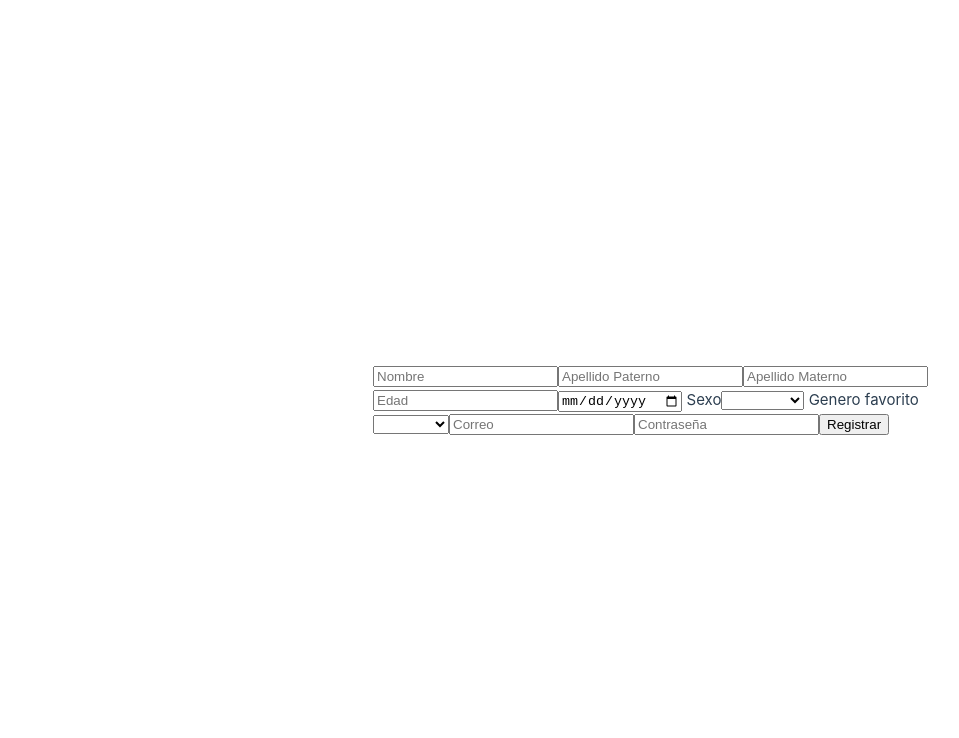
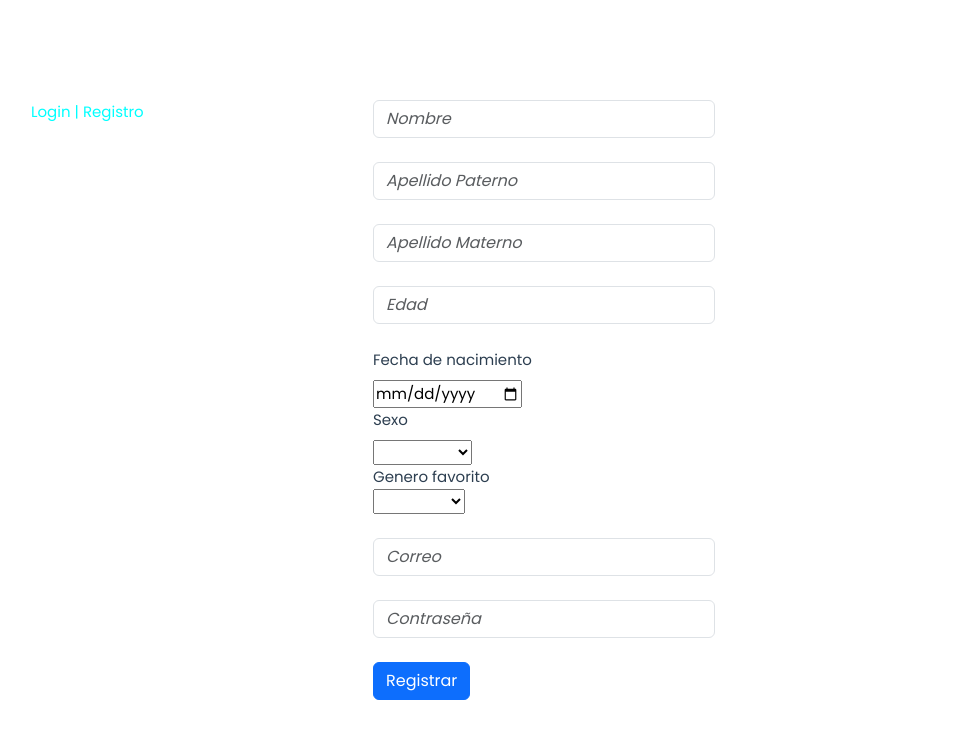
Before and after one commit to Herschel-Gonzalez/streaming-online, a Vue app: page /registro in a window 1280 px wide. Shown: the top 738 px of the page, without its empty margins (267-1226 px from the left). Built offline with nearby package versions, Linux system fonts and the light colour scheme; no server answers; the database is empty.

Commit message:
version de entrega final

```diff
--- a/index.html
+++ b/index.html
@@ -5,6 +5,9 @@
     <link rel="icon" href="/favicon.ico">
     <meta name="viewport" content="width=device-width, initial-scale=1.0">
     <title>Vite App</title>
+    <link rel="stylesheet" href="https://cdn.jsdelivr.net/npm/bootstrap-icons@1.10.3/font/bootstrap-icons.css">
+    <link href="https://cdn.jsdelivr.net/npm/bootstrap@5.3.0-alpha1/dist/css/bootstrap.min.css" rel="stylesheet" integrity="sha384-GLhlTQ8iRABdZLl6O3oVMWSktQOp6b7In1Zl3/Jr59b6EGGoI1aFkw7cmDA6j6gD" crossorigin="anonymous">
+    <script src="https://cdn.jsdelivr.net/npm/bootstrap@5.3.0-alpha1/dist/js/bootstrap.bundle.min.js" integrity="sha384-w76AqPfDkMBDXo30jS1Sgez6pr3x5MlQ1ZAGC+nuZB+EYdgRZgiwxhTBTkF7CXvN" crossorigin="anonymous"></script>
   </head>
   <body>
     <div id="app"></div>
--- a/package.json
+++ b/package.json
@@ -8,6 +8,7 @@
     "preview": "vite preview"
   },
   "dependencies": {
+    "bootstrap-icons": "^1.10.3",
     "firebase": "^8.10.1",
     "vue": "^3.2.45",
     "vue-firebase": "^1.0.8",
--- a/src/App.vue
+++ b/src/App.vue
@@ -9,17 +9,25 @@ import HelloWorld from './components/HelloWorld.vue'
     <div>
 
       <template v-if="user">
-        <RouterLink to="/dashboard">Dashboard </RouterLink>
-        <button @click.prevent="logout">Cerrar sesion</button>
+
+        <div class="menu">
+
+        <RouterLink to="/dashboard"> <h1> Dashboard </h1> </RouterLink>
+        <button @click.prevent="logout" class="btn btn-warning">Cerrar sesion</button>
+
+        </div>
 
 
       </template>
 
-      <template v-else>
-        <nav >
-          <RouterLink to="/login">Login</RouterLink>
+      <template v-else >
+
+        <nav>
+          <RouterLink to="/login">Login | </RouterLink>
           <RouterLink to="/registro">Registro</RouterLink>
         </nav>
+
+
       </template>
 
 
@@ -31,82 +39,18 @@ import HelloWorld from './components/HelloWorld.vue'
 </template>
 
 <style scoped>
-header {
-  line-height: 1.5;
-  max-height: 100vh;
-
-
-}
-
-.logo {
-  display: block;
-  margin: 0 auto 2rem;
-}
-
-nav {
-  width: 100%;
-  font-size: 12px;
-  text-align: center;
-  margin-top: 2rem;
-}
-
-nav a.router-link-exact-active {
-  color: var(--color-text);
-}
-
-nav a.router-link-exact-active:hover {
-  background-color: transparent;
-}
-
-nav a {
-  display: inline-block;
-  padding: 0 1rem;
-  border-left: 1px solid var(--color-border);
-}
-
-nav a:first-of-type {
-  border: 0;
-}
-
-@media (min-width: 1024px) {
-  header {
-    display: flex;
-    place-items: center;
-    padding-right: calc(var(--section-gap) / 2);
-  }
-
-  .logo {
-    margin: 0 2rem 0 0;
-  }
-
-  header .wrapper {
-    display: flex;
-    place-items: flex-start;
-    flex-wrap: wrap;
-  }
-
-
-  nav {
-    text-align: left;
-    margin-left: -21rem;
-    font-size: 1rem;
-    padding: 1rem 0;
-    margin-top: -28rem;
-
-}
 
 .menu{
-  padding-left: 10cm;
-}
-
-
+  padding-right: 12cm;
+  padding-top: 10px;
 
 }
 
 
 
+</style>
 
-</style>
+
 
 <script>
 
--- a/src/assets/main.css
+++ b/src/assets/main.css
@@ -1,4 +1,5 @@
 @import './base.css';
+@import url('https://fonts.googleapis.com/css2?family=Poppins&display=swap');
 
 #app {
   max-width: 1280px;
@@ -6,14 +7,17 @@
   padding: 2rem;
 
   font-weight: normal;
+  font-family: 'Poppins', sans-serif;
 }
 
 a,
 .green {
   text-decoration: none;
-  color: hsla(160, 100%, 37%, 1);
+  color: aqua;
   transition: 0.4s;
 }
+
+
 
 @media (hover: hover) {
   a:hover {
--- a/src/router/index.js
+++ b/src/router/index.js
@@ -13,7 +13,7 @@ const router = createRouter({
     {
       path: '/',
       name: 'home',
-      component: HomeView
+      component: LoginView
     },
     {
       path: '/about',
--- a/src/views/BuscarView.vue
+++ b/src/views/BuscarView.vue
@@ -7,31 +7,56 @@ import TheWelcome from '../components/TheWelcome.vue'
   <main>
 
     <br>
-    <input type="text" v-model="resultado" v-on:keypress="buscar" placeholder="Buscar pelicula o serie">
-
-    <div>
-        {{ resultado }}
-    </div>
+    <input type="text" class="form-control" v-model="resultado" v-on:keypress="buscar" placeholder="Buscar pelicula o serie">
+    <br>
+    <br>
 
     <div v-if="error">
         {{ error }}
+    </div>
+
+    <div v-for="(video, index) in resultados" :key="video.id">
+            <div class="container">
+              Duración: {{ video.duracion }}
+                <a :href="video.url"><img v-bind:src="video.miniatura" alt="imagen" :width="500" id="banner" class="image"></a>
+                <div class="middle">
+                    <div class="text">
+                        <em>{{ video.descripcion}}</em>
+                    </div>
+                </div>
+            <h5>{{ video.titulo }} </h5><br>
+            </div>
       </div>
 
   </main>
 </template>
 <script>
 
+
 import { auth, firebase } from "../firebase";
 export default{
   data() {
     return {
-      resultado:''
+      media: [],
+      resultados: []
     }
   },
   name:'BuscarView',
   methods: {
     buscar(){
-      resultado = this.resultado;
+
+      let resultado = this.resultado.toLowerCase();
+      this.resultados = [];
+
+      this.media = JSON.parse(localStorage.getItem("media"));
+
+      for (let pelicula of this.media) {
+        let titulo = (pelicula.titulo).toString().toLowerCase();
+        if (titulo.includes(resultado)) {
+          this.resultados.push(pelicula)
+        }
+      }
+
 
     },
     onMounted(){
--- a/src/views/DashboardView.vue
+++ b/src/views/DashboardView.vue
@@ -40,20 +40,88 @@ export default {
 
 <template>
     <main>
-        <div class="content">
-            Dashboard
+
+        <div class="menu">
+
+            <button v-on:click="buscar" class="btn btn-light">Buscar</button><br><br>
         </div>
 
-        <button v-on:click="buscar">Buscar</button><br>
+
+
+
+
 
         <div v-for="(video, index) in media" :key="video.id">
-
-            <a :href="video.url"><img v-bind:src="video.miniatura" alt="imagen" :width="300"></a><br>
-            {{ video.titulo }}
-
+            <div class="container">
+                Duración: {{ video.duracion }}
+                <a :href="video.url"><img v-bind:src="video.miniatura" alt="imagen" :width="500" id="banner" class="image"></a>
+                <div class="middle">
+                    <div class="text">
+                        <em>{{ video.descripcion}}</em>
+                    </div>
+                </div>
+            <h5>{{ video.titulo }}</h5><hr>
+            </div>
         </div>
 
     </main>
 
 
 </template>
+
+<style>
+
+.menu{
+  padding-right: 12cm;
+  padding-top: 10px;
+}
+
+.container {
+            position: relative;
+        }
+
+        .image {
+            opacity: 1;
+            display: block;
+            width: 100%;
+            height: auto;
+            transition: .5s ease;
+            backface-visibility: hidden;
+        }
+
+        .middle {
+            transition: .5s ease;
+            opacity: 0;
+            position: absolute;
+            top: 50%;
+            left: 50%;
+            transform: translate(-50%, -50%);
+            -ms-transform: translate(-50%, -50%);
+            text-align: center;
+        }
+
+        .container:hover .image {
+            opacity: 0.5;
+        }
+
+        .container:hover .middle {
+            opacity: 1;
+        }
+
+        .text {
+            color: white;
+            font-size: 16px;
+            padding: 16px 32px;
+        }
+
+        .col-md {
+            padding-left: 50px;
+        }
+
+        input::placeholder {
+            font-style: italic;
+        }
+
+
+
+</style>
--- a/src/views/LoginView.vue
+++ b/src/views/LoginView.vue
@@ -6,10 +6,16 @@ import TheWelcome from '../components/TheWelcome.vue'
   <main>
 
     <form action="#"  @submit.prevent="login">
-      <input type="mail" placeholder="Correo" v-model="correo">
-      <input type="password" placeholder="Contraseña" v-model="password">
-      <button type="submit">Iniciar Sesión</button>
+      <div class="mb-3">
+        <label for="exampleFormControlInput1" class="form-label">Correo</label><br>
+        <input type="mail" placeholder="Correo" class="form-control" v-model="correo"><br>
+        <label for="exampleFormControlInput1" class="form-label">Contraseña</label><br>
+        <input type="password" class="form-control" placeholder="Contraseña" v-model="password"><br>
+        <button type="submit" class="btn btn-primary">Iniciar Sesión</button>
+      </div>
+
     </form>
+
 
     <div v-if="error">
         {{ error }}
--- a/src/views/RegistroView.vue
+++ b/src/views/RegistroView.vue
@@ -5,25 +5,27 @@ import TheWelcome from '../components/TheWelcome.vue'
 <template>
   <main>
     <form action="#" @submit.prevent="register">
-      <input type="text" placeholder="Nombre" v-model="nombre">
-      <input type="text" placeholder="Apellido Paterno" v-model="paterno">
-      <input type="text" placeholder="Apellido Materno" v-model="materno">
-      <input type="number" placeholder="Edad" v-model="edad">
-      <input type="date" placeholder="Fecha de nacimiento" v-model="fecha">
-      Sexo<select name="sexo" id="sexo" v-model="sexo">
+      <input type="text" class="form-control" placeholder="Nombre" v-model="nombre"><br>
+      <input type="text" class="form-control" placeholder="Apellido Paterno" v-model="paterno"><br>
+      <input type="text" class="form-control" placeholder="Apellido Materno" v-model="materno"><br>
+      <input type="number" class="form-control" placeholder="Edad" v-model="edad"><br>
+      <label for="date" class="form-label">Fecha de nacimiento</label><br>
+      <input type="date" placeholder="Fecha de nacimiento" v-model="fecha"><br>
+      <label for="" class="form-label">Sexo</label><br><select name="sexo" id="sexo" v-model="sexo">
           <option value="Masculino">Masculino</option>
           <option value="Femenino">Femenino</option>
-      </select>
-      Genero favorito<select name="genero" id="genero" v-model="genero">
+      </select><br>
+      Genero favorito <br><select name="genero" id="genero" v-model="genero">
           <option value="Terror">Terror</option>
           <option value="Comedia">Comedia</option>
           <option value="Ficcion">Ficcion</option>
           <option value="Aventura">Aventura</option>
           <option value="Accion">Accion</option>
       </select>
-      <input type="email" placeholder="Correo" id="correo" v-model="correo">
-      <input type="password" placeholder="Contraseña" id="password" v-model="password">
-      <button type="submit">Registrar</button>
+      <br>
+      <br><input type="email" class="form-control" placeholder="Correo" id="correo" v-model="correo"><br>
+      <input type="password" class="form-control" placeholder="Contraseña" id="password" v-model="password"><br>
+      <button type="submit" class="btn btn-primary">Registrar</button>
 
 
 
```
Also changed, not shown: 1 other file (tests, documents, lock files or other folders).
